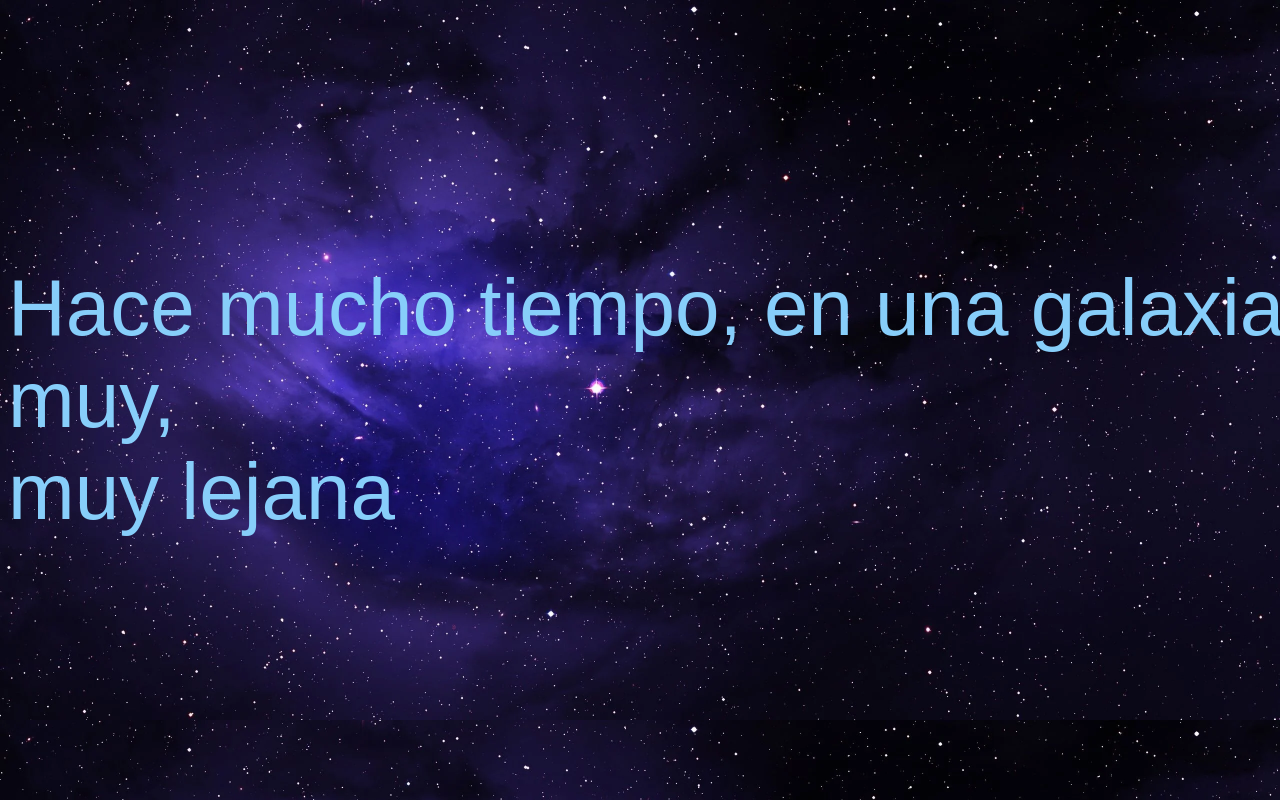
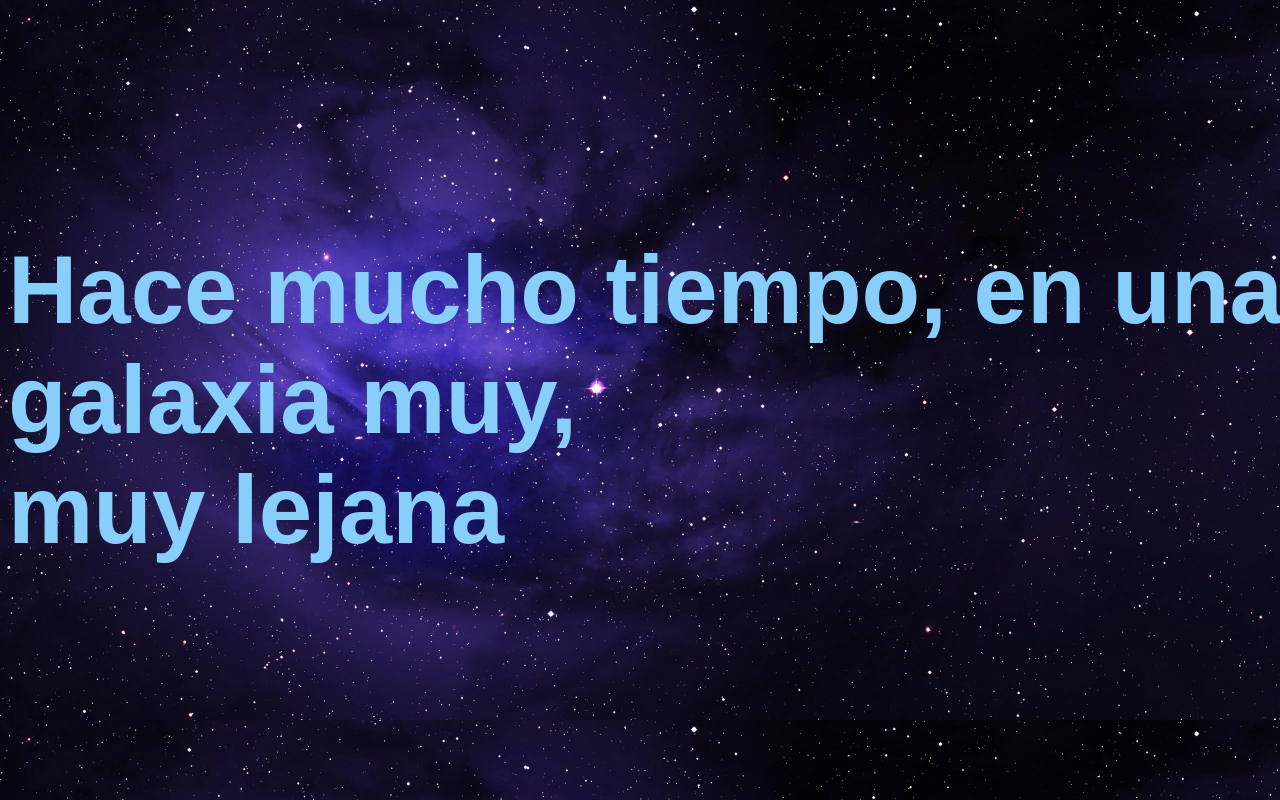
Before and after one commit to julioaguilarlania/JITA24-HTML, a plain HTML site: page starwars.html in a window 1280 px wide. Drawn offline with Linux system fonts and the light colour scheme.

Commit message:
Quita atributos CSS innecesarios

```diff
--- a/starwars.html
+++ b/starwars.html
@@ -24,12 +24,9 @@
         }
         .hcenter {
             font-family: Arial, Helvetica, sans-serif;
-            font-size: 5em;
+            font-size: 96px;
+            font-weight: bold;
             color:lightskyblue;
-            margin-left: auto;
-            margin-right: auto;
-            margin-top: auto;
-            margin-bottom: auto;
             text-align: left;
             display: inline-block;
             vertical-align: middle;
```
